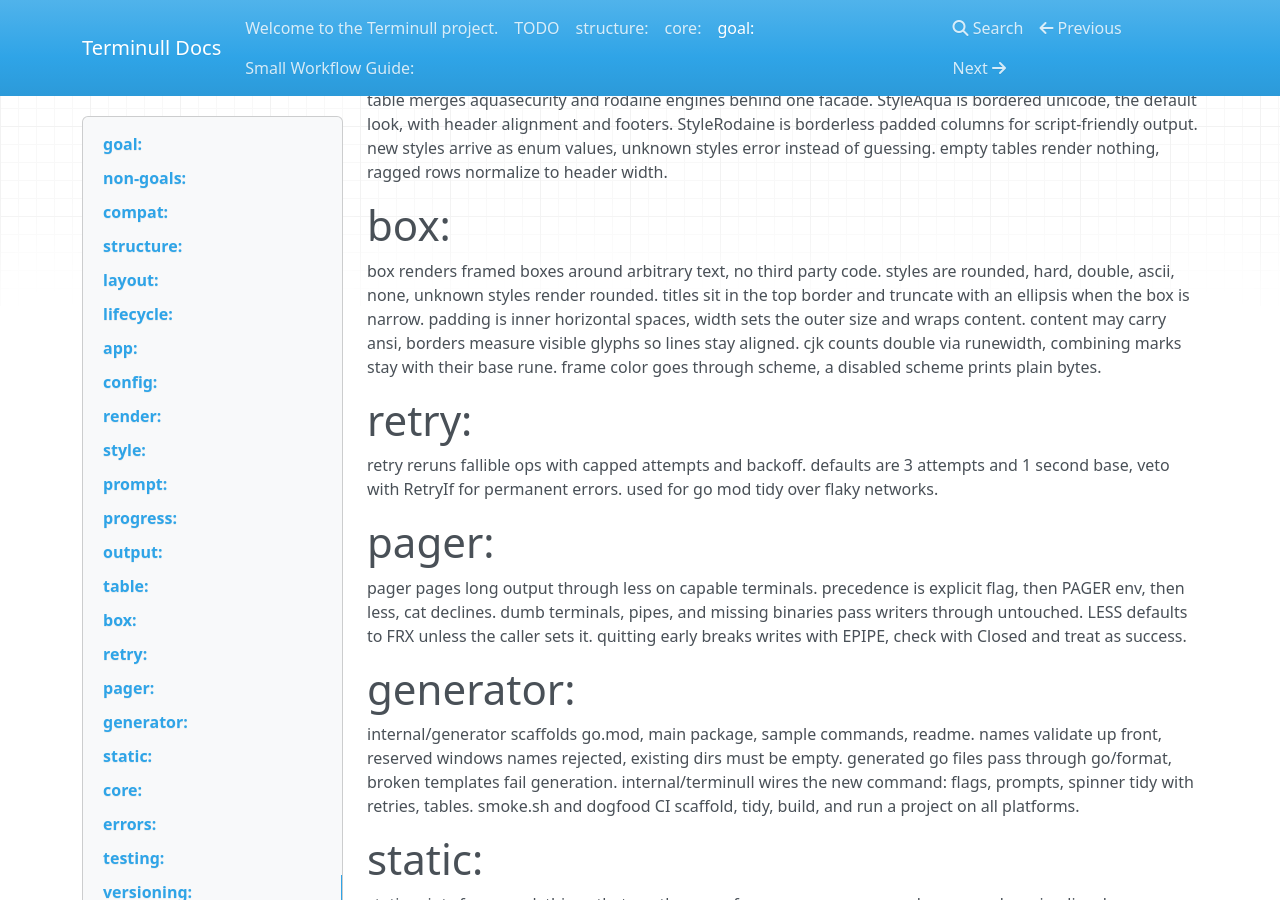
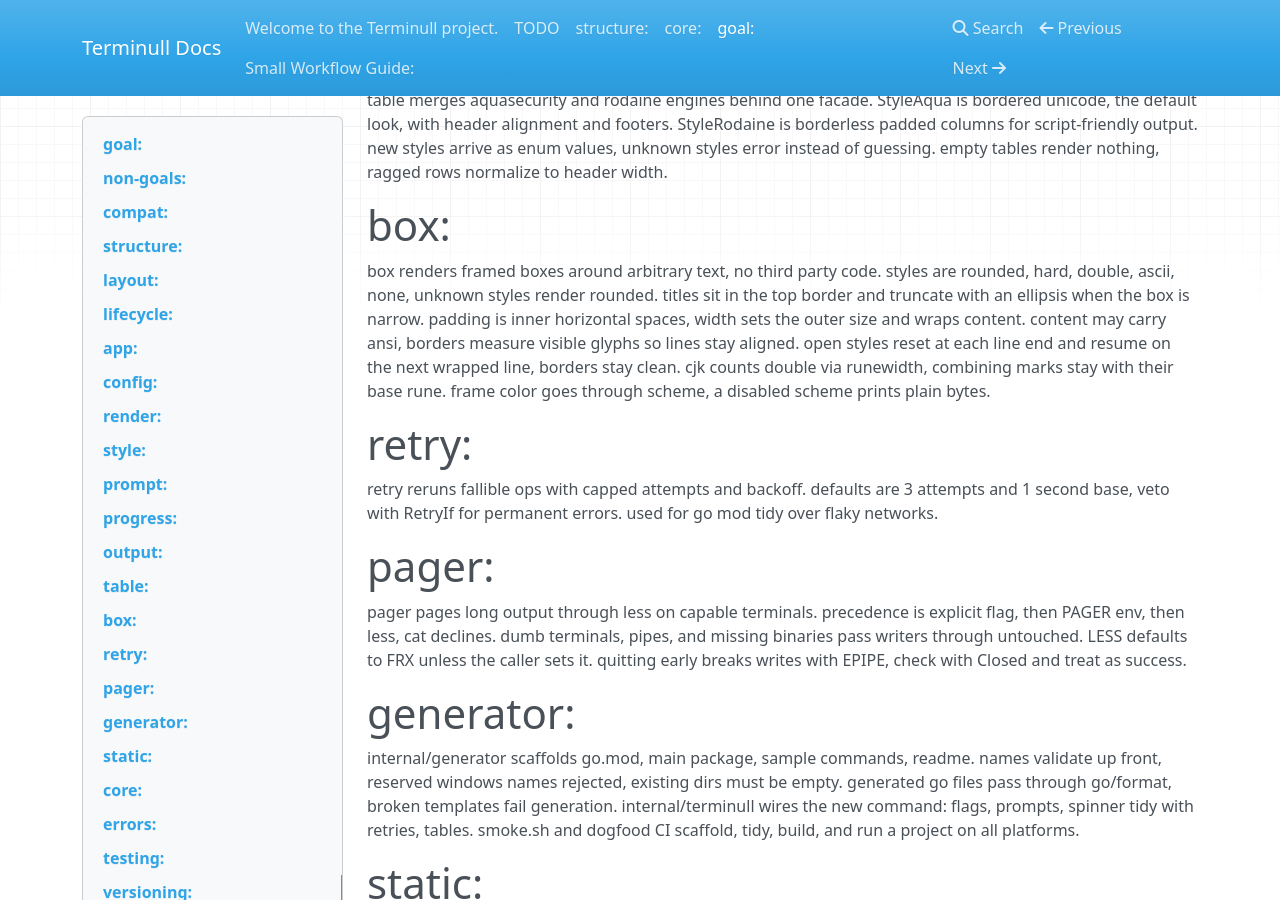
Before and after one commit to CHE3MZ/terminull, an MkDocs documentation site: the page built from docs/spec.md, in a window 1280 px wide and 900 px high, scrolled down 2965 px. Built offline with MkDocs 1.6.1, drawn with Linux system fonts in a browser that asks for light colours; nearby versions of some CDN libraries.

Commit message:
docs: box ansi style carry across wrapped lines

```diff
--- a/docs/spec.md
+++ b/docs/spec.md
@@ -171,6 +171,7 @@ styles are rounded, hard, double, ascii, none, unknown styles render rounded.
 titles sit in the top border and truncate with an ellipsis when the box is narrow.
 padding is inner horizontal spaces, width sets the outer size and wraps content.
 content may carry ansi, borders measure visible glyphs so lines stay aligned.
+open styles reset at each line end and resume on the next wrapped line, borders stay clean.
 cjk counts double via runewidth, combining marks stay with their base rune.
 frame color goes through scheme, a disabled scheme prints plain bytes.
 
```
